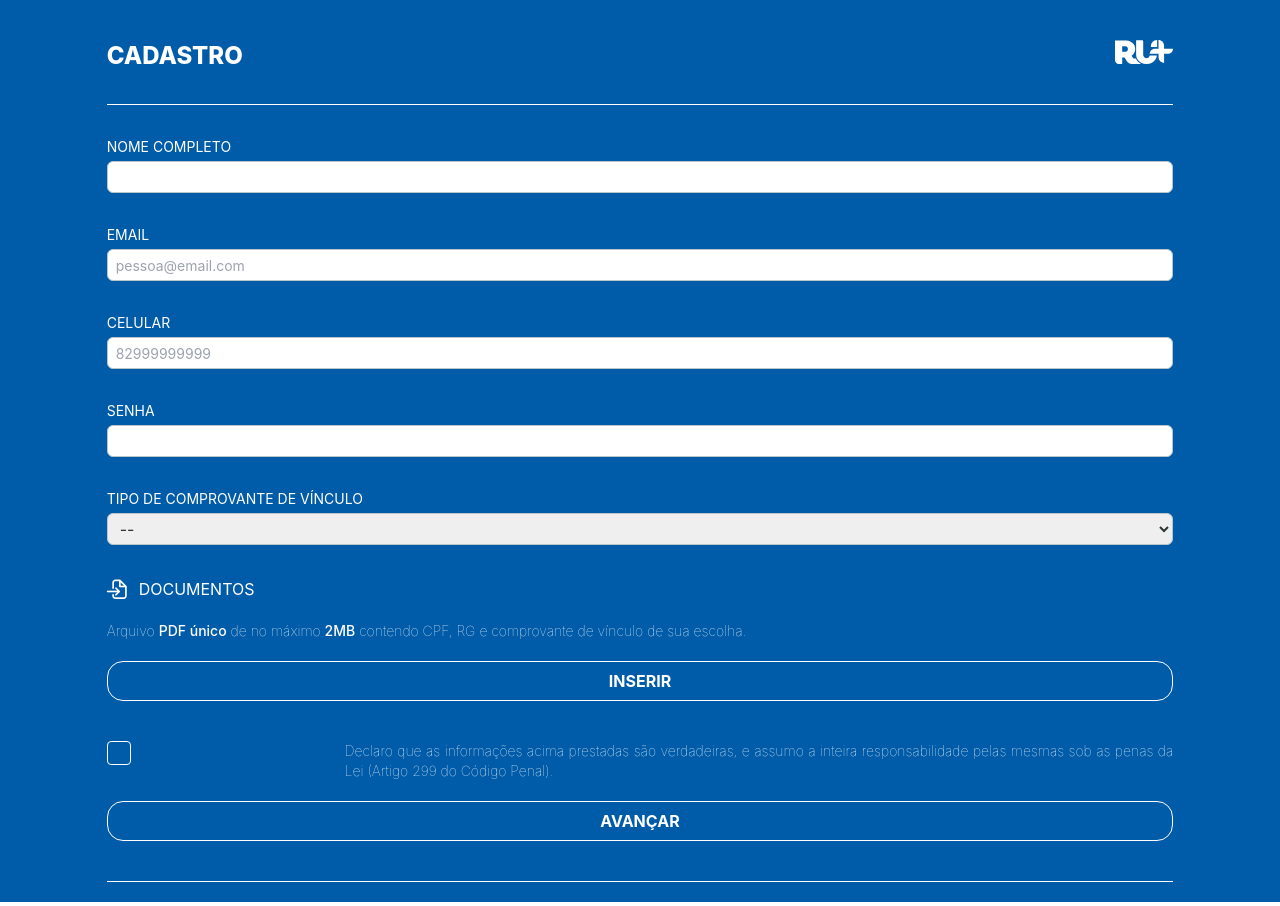
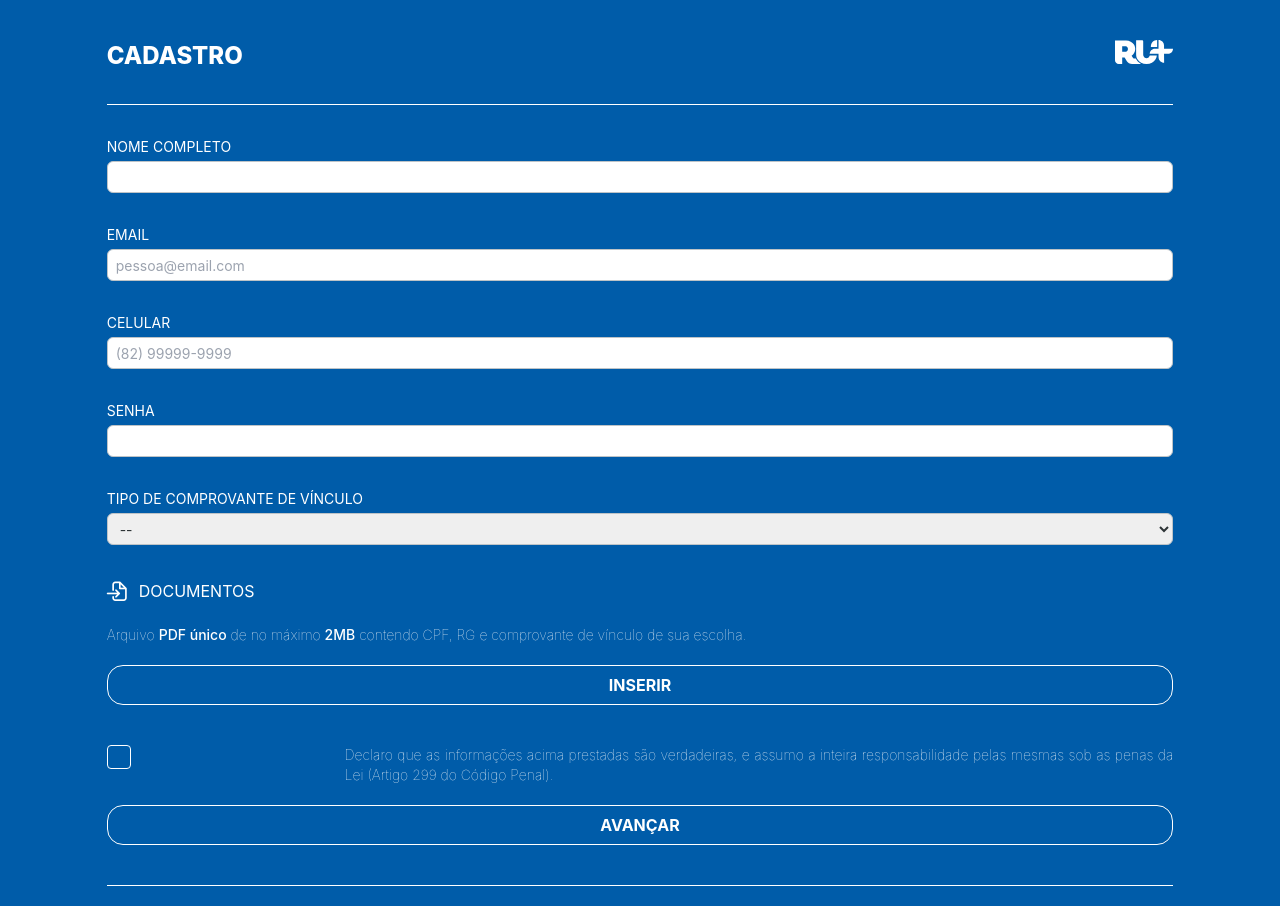
Before and after one commit to Ashlc/ru-plus, a React (Create React App) app: page /cadastro in a window 1280 px wide. Built offline with nearby package versions, Linux system fonts and the light colour scheme.

Commit message:
Finished SignUp and made the navigator component.

```diff
--- /dev/null
+++ b/src/components/Navigator/Navigator.css
@@ -0,0 +1,3 @@
+@import 'tailwindcss/base';
+@import 'tailwindcss/components';
+@import 'tailwindcss/utilities';
--- /dev/null
+++ b/src/components/Navigator/Navigator.jsx
@@ -0,0 +1,27 @@
+import React from "react";
+import "./Navigator.css";
+import "primeicons/primeicons.css";
+
+function Navigator() {
+	return (
+		<div className="w-full flex justify-around items-center bg-stdblue h-14 absolute bottom-0 rounded-t-2xl">
+			<a href="/pagamento">
+				<div className="h-12 flex items-center justify-center w-10 rounded-xl hover:bg-moonstone transition-all">
+					<i className="pi pi-qrcode text-xl text-white hover:text-lg" />
+				</div>
+			</a>
+			<a href="/home">
+				<div className="h-10 flex items-center justify-center w-10 rounded-xl hover:bg-moonstone transition-all">
+					<i className="pi pi-home text-xl text-white hover:text-lg" />
+				</div>
+			</a>
+			<a href="/usuario">
+				<div className="h-10 flex items-center justify-center w-10 rounded-xl hover:bg-moonstone transition-all">
+					<i className="pi pi-user text-xl text-white hover:text-lg" />
+				</div>
+			</a>
+		</div>
+	);
+}
+
+export default Navigator;
--- /dev/null
+++ b/src/pages/Blank/Blank.css
@@ -0,0 +1,3 @@
+@import "tailwindcss/base";
+@import "tailwindcss/components";
+@import "tailwindcss/utilities";
--- /dev/null
+++ b/src/pages/Blank/Blank.jsx
@@ -0,0 +1,12 @@
+import React from "react";
+import Navigator from "../../components/Navigator/Navigator";
+
+function Blank() {
+	return (
+		<div className="h-screen">
+			<Navigator />
+		</div>
+	);
+}
+
+export default Blank;
--- a/src/pages/SignUp/Form.jsx
+++ b/src/pages/SignUp/Form.jsx
@@ -1,34 +1,53 @@
 import React from "react";
 
-function Form() {
+function Form({ keyup }) {
 	const data = [
 		{
 			id: "fullname",
 			text: "NOME COMPLETO",
 			type: "text",
-			placeholder: ""
+			placeholder: "",
 		},
 		{
 			id: "email",
 			text: "EMAIL",
 			type: "email",
-			placeholder: "pessoa@email.com"
+			placeholder: "pessoa@email.com",
 		},
 		{
 			id: "phone",
 			text: "CELULAR",
-			type: "number",
-			placeholder: "82999999999"
+			type: "tel",
+			placeholder: "(82) 99999-9999",
 		},
 		{
 			id: "password",
 			text: "SENHA",
 			type: "password",
-			placeholder: ""
+			placeholder: "",
 		},
 	];
 
-	const fields = data.map((e) => (
+	const fields = data.map((e) => {
+		if (e.id === "phone")
+			return (
+				<div key={e.id} className="flex flex-col w-full">
+					<div className="flex flex-col w-full gap-1">
+						<label htmlFor={e.id} className="text-white text-sm">
+							{e.text}
+						</label>
+						<input
+							id={e.id}
+							type={e.type}
+							placeholder={e.placeholder}
+							onKeyUp={keyup}
+							className="text-midnight rounded-md h-8 px-2 border-silver border focus:outline-stdorange text-sm"
+						/>
+					</div>
+				</div>
+			);
+
+		return (
 			<div key={e.id} className="flex flex-col w-full">
 				<div className="flex flex-col w-full gap-1">
 					<label htmlFor={e.id} className="text-white text-sm">
@@ -42,7 +61,8 @@ function Form() {
 					/>
 				</div>
 			</div>
-	));
+		);
+	});
 
 	return fields;
 }
--- a/src/pages/SignUp/SignUp.jsx
+++ b/src/pages/SignUp/SignUp.jsx
@@ -32,6 +32,21 @@ function SignUp() {
 		}
 	};
 
+	// PHONE MASK FROM https://www.ramoncp.com.br/snippets/mascara-de-telefone-para-input-em-js
+
+	const handlePhone = (e) => {
+		let input = e.target;
+		input.value = phoneMask(input.value);
+	};
+
+	const phoneMask = (value) => {
+		if (!value) return "";
+		value = value.replace(/\D/g, "");
+		value = value.replace(/(\d{2})(\d)/, "($1) $2");
+		value = value.replace(/(\d)(\d{4})$/, "$1-$2");
+		return value;
+	};
+
 	const handleClick = () => {
 		document.getElementById("documents").click();
 	};
@@ -42,18 +57,23 @@ function SignUp() {
 
 	const checkedTimeout = () => {
 		setChecked(true);
-	}
+	};
 
 	const phoneTimeout = () => {
 		setInvalidPhone(false);
-	}
+	};
 
 	const fileTimeout = () => {
 		setNoFile(false);
-	}
+	};
+
+	const handleTel = () => {
+		const phone = document.getElementById("phone").value.replace(/\D/g, "");
+		if (phone.length !== 11) return false;
+		else return true;
+	};
 
 	const handleSubmit = () => {
-
 		if (display === "hidden") {
 			setChecked(false);
 			setTimeout(checkedTimeout, 3000);
@@ -65,24 +85,19 @@ function SignUp() {
 			setTimeout(fileTimeout, 3000);
 		}
 
-		const phone = document.getElementById("phone").value;
-
-		if (phone.match(/^[0-9]+$/) && phone.length === 11) {
-
+		if (handleTel()) {
 			try {
 				const user = new User();
 				user.addFiles(file);
 				const data = user.getJSON();
 				console.log(data);
-
-			} catch (e) {
-				console.log(e);
+			} catch (error) {
+				console.error(error);
 				return;
 			}
-
 		} else {
 			setInvalidPhone(true);
-			setTimeout(phoneTimeout, 3000)
+			setTimeout(phoneTimeout, 3000);
 		}
 	};
 
@@ -94,7 +109,7 @@ function SignUp() {
 					<img src={logo} alt="" className="h-6" />
 				</div>
 				<hr className="border-white w-full" />
-				<Form />
+				<Form keyup={handlePhone} />
 				<div className="flex flex-col gap-1 w-full">
 					<label htmlFor="type" className="text-white text-sm">
 						TIPO DE COMPROVANTE DE VÍNCULO
@@ -102,7 +117,7 @@ function SignUp() {
 					<select
 						name="type"
 						id="type"
-						className="text-midnight rounded-md h-8 px-2 border-silver border checked:outline-stdorange">
+						className="text-midnight text-sm rounded-md h-8 px-2 border-silver border checked:outline-stdorange">
 						<option
 							value={null}
 							className="appearance-none text-midnight bg-white text-sm">
@@ -115,7 +130,9 @@ function SignUp() {
 						</option>
 						<option
 							value="employee"
-							className="appearance-none text-midnight bg-white text-sm">Contra-cheque</option>
+							className="appearance-none text-midnight bg-white text-sm">
+							Contra-cheque
+						</option>
 					</select>
 				</div>
 				<div className="flex flex-col gap-5">
--- a/src/routes/router.jsx
+++ b/src/routes/router.jsx
@@ -2,6 +2,7 @@ import React from "react";
 import { BrowserRouter, Route, Routes } from "react-router-dom";
 import Landing from "../pages/Landing/Landing";
 import SignUp from "../pages/SignUp/SignUp";
+import Blank from "../pages/Blank/Blank";
 
 function Router() {
 	return (
@@ -9,6 +10,7 @@ function Router() {
 			<Routes>
 				<Route path="/" element={<Landing />} />
 				<Route path="/cadastro" element={<SignUp />} />
+				<Route path="/blank" element={<Blank />} />
 			</Routes>
 		</BrowserRouter>
 	);
```
Lines whose indentation alone changed are shown as unchanged.
